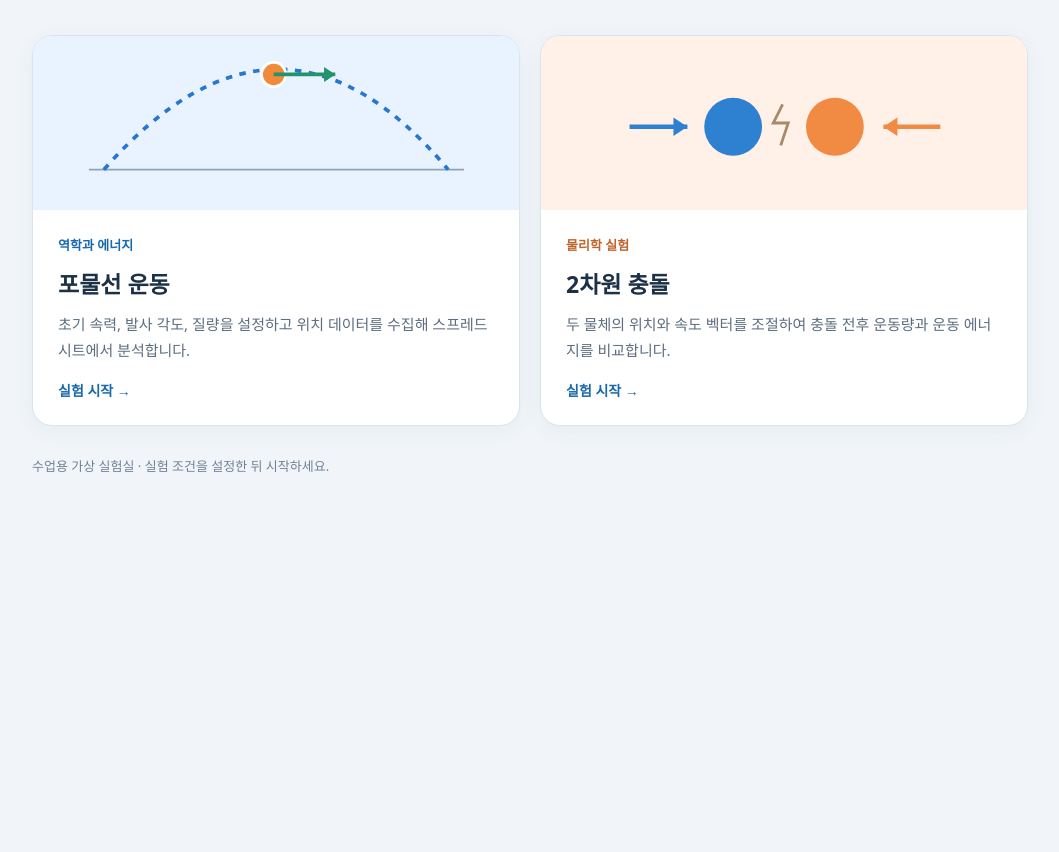
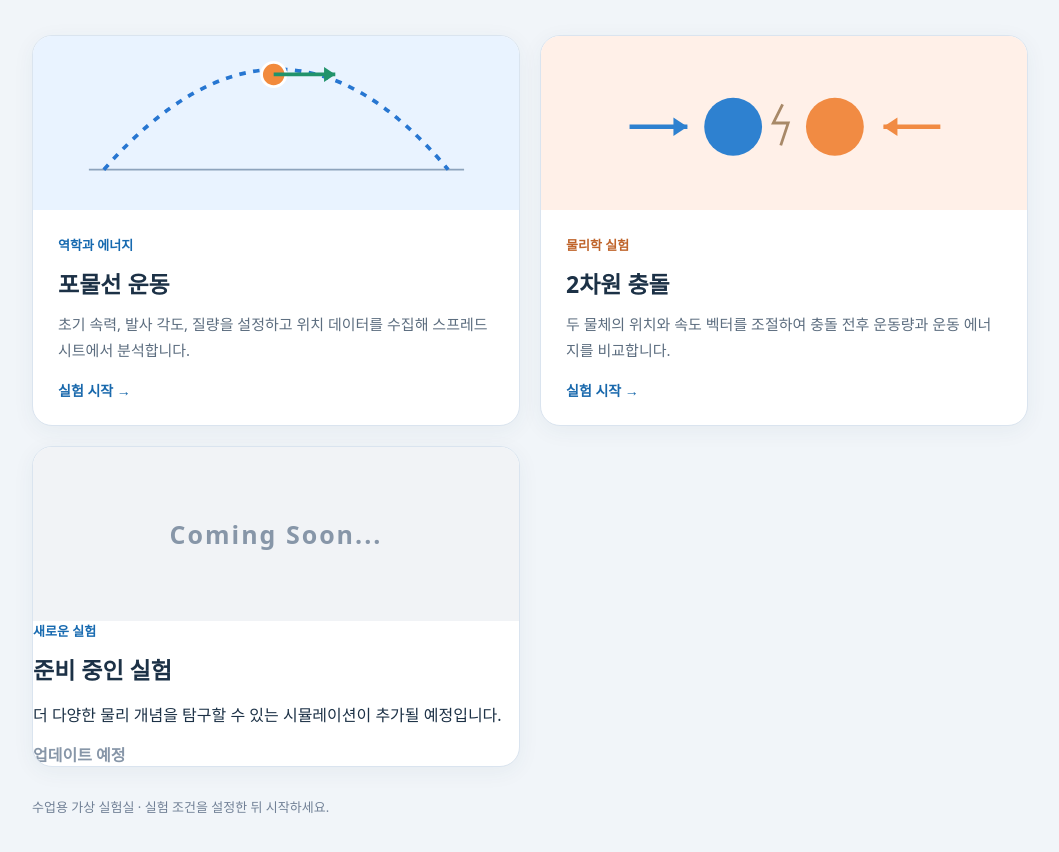
Before and after one commit to 18881-creator/MinK-physics-lab, a plain HTML site: page index.html in a window 1280 px wide. Shown: the part 202-1054 px from the top of the page, without its empty margins (110-1169 px from the left). Before the commit the page ends 800 px from the top, so only its background shows below. Drawn offline with Linux system fonts and the light colour scheme.

Commit message:
add coming soon card

```diff
--- a/index.html
+++ b/index.html
@@ -11,4 +11,18 @@
 <section class="cards" aria-label="실험 선택">
 <a class="card" href="projectile.html"><div class="art"><svg viewBox="0 0 440 150" role="img" aria-label="포물선 운동을 표현한 그림"><path d="M20 125H422" stroke="#8da3bc" stroke-width="2"/><path d="M36 125 Q225 -90 405 125" fill="none" stroke="#2776d1" stroke-width="4" stroke-dasharray="7 8"/><circle cx="218" cy="23" r="13" fill="#f28a3c" stroke="white" stroke-width="3"/><path d="M218 23h66" stroke="#22936b" stroke-width="4"/><path d="m284 23-12-8v16Z" fill="#22936b"/></svg></div><div class="copy"><div class="tag">역학과 에너지</div><h2>포물선 운동</h2><div class="description">초기 속력, 발사 각도, 질량을 설정하고 위치 데이터를 수집해 스프레드시트에서 분석합니다.</div><div class="go">실험 시작 →</div></div></a>
 <a class="card" href="collision.html"><div class="art collision"><svg viewBox="0 0 440 150" role="img" aria-label="두 물체의 충돌을 표현한 그림"><circle cx="166" cy="79" r="31" fill="#2e81d0"/><circle cx="275" cy="79" r="31" fill="#f18b43"/><path d="M55 79H117" stroke="#2e81d0" stroke-width="5"/><path d="m117 79-15-10v20Z" fill="#2e81d0"/><path d="M388 79H327" stroke="#f18b43" stroke-width="5"/><path d="m327 79 15-10v20Z" fill="#f18b43"/><path d="M219 55l-10 20h16l-8 24" stroke="#a88968" stroke-width="3" fill="none"/></svg></div><div class="copy"><div class="tag">물리학 실험</div><h2>2차원 충돌</h2><div class="description">두 물체의 위치와 속도 벡터를 조절하여 충돌 전후 운동량과 운동 에너지를 비교합니다.</div><div class="go">실험 시작 →</div></div></a>
+<div class="card" style="cursor:default;">
+  <div class="art" style="background:#f1f3f6; display:flex; align-items:center; justify-content:center; min-height:174px;">
+    <span style="color:#8796a8; font-size:25px; font-weight:700; letter-spacing:2px;">
+      Coming Soon...
+    </span>
+  </div>
+  <div class="content">
+    <div class="tag">새로운 실험</div>
+    <h2>준비 중인 실험</h2>
+    <p>더 다양한 물리 개념을 탐구할 수 있는 시뮬레이션이 추가될 예정입니다.</p>
+    <span style="color:#8796a8; font-weight:600;">업데이트 예정</span>
+  </div>
+</div>
+
 </section><footer>수업용 가상 실험실 · 실험 조건을 설정한 뒤 시작하세요.</footer></main></body></html>
```
